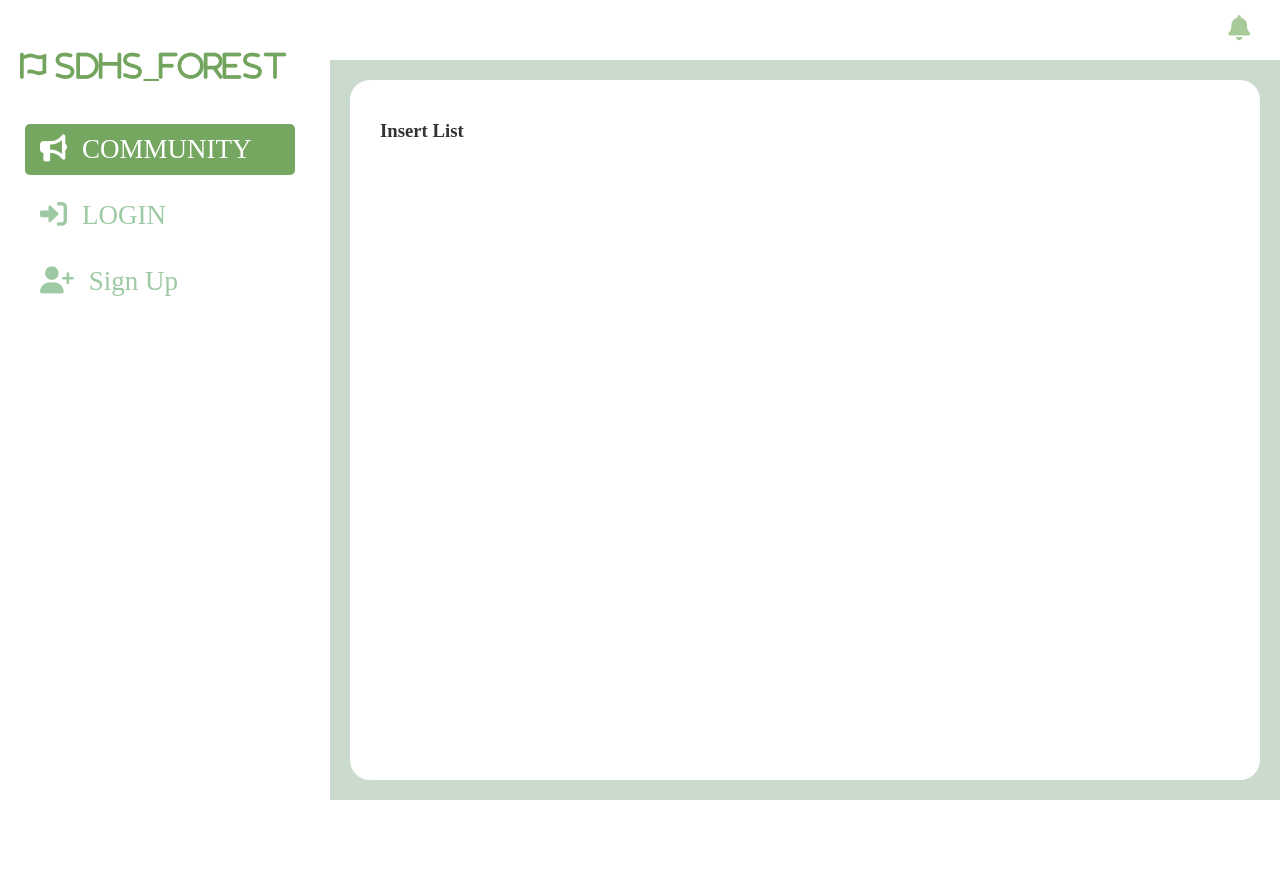
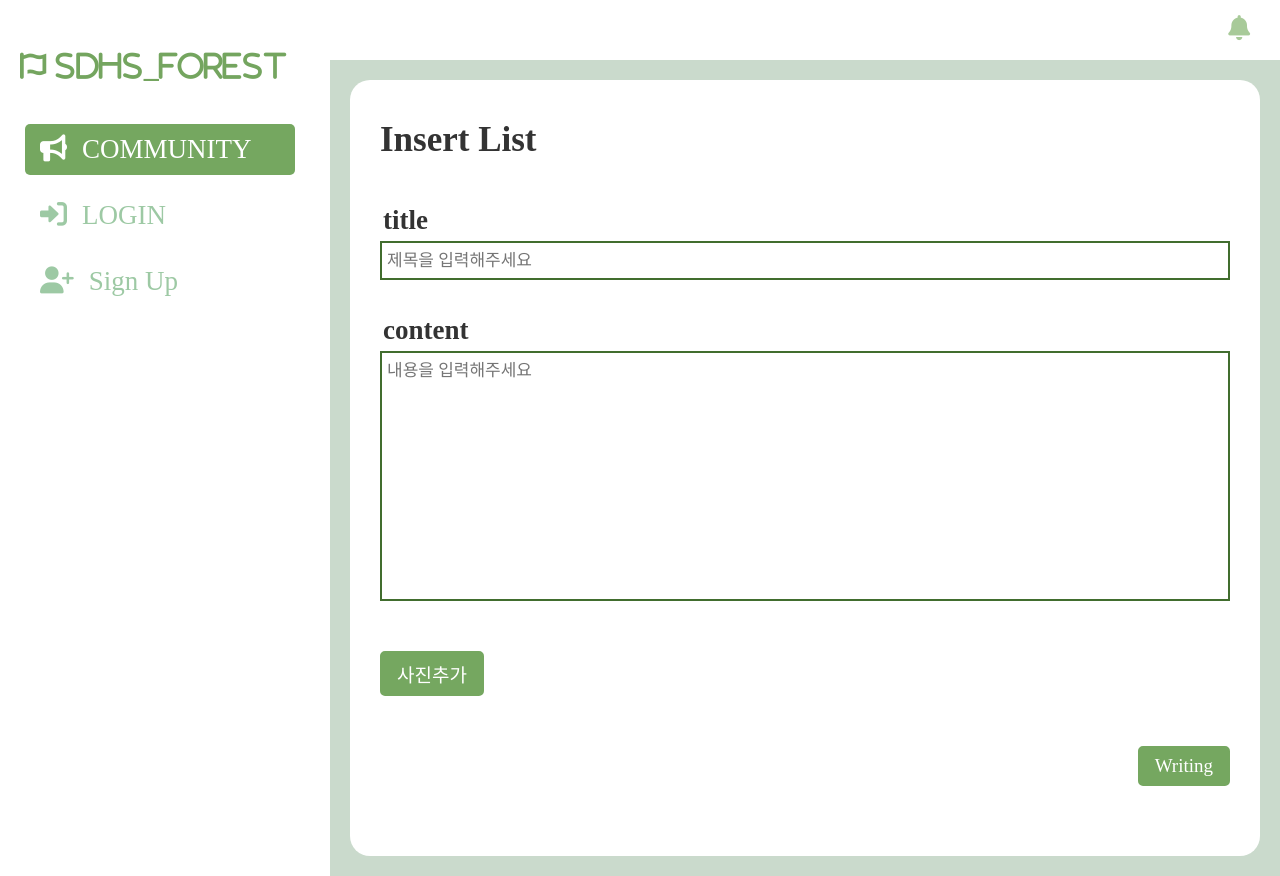
Before and after one commit to Minseok0917/sdhs-forest, a PHP site: page /insertList in a window 1280 px wide. Before the commit the page ends 800 px from the top, so only its background shows below. Run offline with PHP 8.4, Linux system fonts and the light colour scheme; some libraries are stand-ins or nearby versions; some web fonts are replaced.

Commit message:
게시판 ui 완성, 글작성 ui 완성

```diff
--- a/public/resource/css/style.css
+++ b/public/resource/css/style.css
@@ -13,6 +13,7 @@
 ul, li{list-style: none;}
 a{text-decoration: none; color: inherit; display: block;}
 img{object-fit: cover; width: 100%; height: 100%;}
+textarea{resize: none;}
 .flex{display: flex;}
 .grid{display: grid;}
 .btn{padding: 7px 15px; font-size: 19px; background: #75a760; border: 2px solid #75a760; border-radius: 5px; color: #fff; cursor: pointer; transition: all .3s;}
@@ -51,21 +52,21 @@ section.container .util-menu ul li.profile{width: 30px; height: 30px; border-rad
 /* 커뮤니티 페이지 */
 section .content-container{width: 100%; height: 100%; padding: 60px 0 0 20px;}
 section .content-container>.content{width: 100%; height: 100%; background: #cadacc; justify-content: center; align-items: center;}
-section .content-container>.content>.sub-content{width: calc(100% - 40px); background: #e1eee3; height: calc(100% - 40px); padding: 40px 30px 70px; background: #fff; border-radius: 20px; flex-direction: column; align-items: flex-end; gap: 45px;}
-section .content-container>.content>.sub-content .create-btn{padding: 0 20px;}
-section .content-container>.content>.sub-content .main_img{position: relative; width: 100%; height: 550px; margin: 0 auto; filter: brightness(.85); border-radius: 10px; overflow: hidden;}
-section .content-container>.content>.sub-content .main_img .text{position: absolute; bottom: 0; left: 0; padding: 40px 30px;}
-section .content-container>.content>.sub-content .main_img .text h2{color: #fff; font-size: 45px;}
-section .content-container>.content>.sub-content .item-container{width: 80%; margin: 0 auto; flex-direction: column; gap: 40px;}
-section .content-container>.content>.sub-content .item-container .item{position: relative; width: 100%; border: 3px solid #fff; cursor: pointer; border-radius: 20px; transition: all .3s; box-shadow: 0px 0px 5px #aaa;}
-section .content-container>.content>.sub-content .item-container .item:hover{border-color: rgb(138, 192, 115); transform: scale(1.02);}
-section .content-container>.content>.sub-content .item-container .item .container{width: 90%; margin: 0 auto; padding: 25px 0; align-items: center; gap: 70px;}
-section .content-container>.content>.sub-content .item-container .item .container .text{height: 120px; flex-direction: column; gap: 15px;}
-section .content-container>.content>.sub-content .item-container .item .container .text h4.title{font-size: 25px; opacity: .9;}
-section .content-container>.content>.sub-content .item-container .item .container .text p{font-size: 20px; opacity: .7;}
-section .content-container>.content>.sub-content .item-container .item .container .photo{width: 130px; height: 130px}
-section .content-container>.content>.sub-content .item-container .item .util{position: absolute; bottom: 20px; right: 35px; gap: 20px; align-items: center;}
-section .content-container>.content>.sub-content .item-container .item .util p{font-size: 20px;}
+section .content-container .sub-content{width: calc(100% - 40px); background: #e1eee3; height: calc(100% - 40px); padding: 40px 30px 70px; background: #fff; border-radius: 20px; flex-direction: column; align-items: flex-end; gap: 45px;}
+section .content-container .sub-content .create-btn{padding: 0 20px;}
+section .content-container .sub-content .main_img{position: relative; width: 100%; height: 550px; margin: 0 auto; filter: brightness(.85); border-radius: 10px; overflow: hidden;}
+section .content-container .sub-content .main_img .text{position: absolute; bottom: 0; left: 0; padding: 40px 30px;}
+section .content-container .sub-content .main_img .text h2{color: #fff; font-size: 45px;}
+section .content-container .sub-content .item-container{width: 80%; margin: 0 auto; flex-direction: column; gap: 40px;}
+section .content-container .sub-content .item-container .item{position: relative; width: 100%; border: 3px solid #fff; cursor: pointer; border-radius: 20px; transition: all .3s; box-shadow: 0px 0px 5px #aaa;}
+section .content-container .sub-content .item-container .item:hover{border-color: rgb(138, 192, 115); transform: scale(1.02);}
+section .content-container .sub-content .item-container .item .container{width: 90%; margin: 0 auto; padding: 25px 0; align-items: center; gap: 70px;}
+section .content-container .sub-content .item-container .item .container .text{height: 120px; flex-direction: column; gap: 15px;}
+section .content-container .sub-content .item-container .item .container .text h4.title{font-size: 25px; opacity: .9;}
+section .content-container .sub-content .item-container .item .container .text p{font-size: 20px; opacity: .7;}
+section .content-container .sub-content .item-container .item .container .photo{width: 130px; height: 130px}
+section .content-container .sub-content .item-container .item .util{position: absolute; bottom: 20px; right: 35px; gap: 20px; align-items: center;}
+section .content-container .sub-content .item-container .item .util p{font-size: 20px;}
 
 
 
@@ -101,3 +102,17 @@ section .content-container>.profile .profiles .profile-text{position: relative;
 section .content-container>.profile .profiles .profile-text h3{font-size: 25px;}
 section .content-container>.profile .profiles .profile-text p{font-size: 20px;}
 section .content-container>.profile .profiles .profile-text button{position: absolute; top: 0; right: 20px;}
+
+
+/* 게시글 작성 페이지 */
+section .content-container .sub-content>h3.title{font-size: 35px;}
+section .content-container .sub-content .insertForm{width: 100%; height: 100%; margin: 40px 0; flex-direction: column; gap: 30px;}
+section .content-container .sub-content .insertForm .form_title{width: 100%; flex-direction: column;}
+section .content-container .sub-content .insertForm .form_content{width: 100%; flex-direction: column;}
+section .content-container .sub-content .insertForm h5{font-size: 27px; padding: 5px 3px;}
+section .content-container .sub-content .insertForm input[type="text"],
+section .content-container .sub-content .insertForm textarea{outline: none; border: 2px solid #416d2e; line-height: 35px; padding: 0 5px; font-size: 17px;}
+section .content-container .sub-content .insertForm textarea{height: 250px;}
+section .content-container .sub-content .insertForm .photo-content{flex-direction: column; gap: 10px;}
+section .content-container .sub-content .insertForm .photo-content .add_btn{margin: 20px 0;}
+section .content-container .sub-content .insertForm .btns{width: 100%; justify-content: flex-end;}
--- a/public/resource/js/script.js
+++ b/public/resource/js/script.js
@@ -1,8 +1,9 @@
 
 {
     const article = document.querySelector("article.content-container");
-    article.id === "signup" ? signupPage()
-    : ""
+    article.id === "signup" ? signupPage() :
+    article.id === "insertList" ? insertListPage() :
+    ""
 }
 
 const returnSrc = (img) => {
@@ -20,7 +21,7 @@ function signupPage() {
 
     const imgChangeHandle = async function(e) {
         if(this.value.substr(-3) !== "jpg") {
-            alert();
+            alert("jpg만 선택 가능합니다.");
             this.value = "";
             return;
         };
@@ -32,3 +33,27 @@ function signupPage() {
 
     imgIpt.addEventListener("change", imgChangeHandle);
 };
+
+function insertListPage() {
+    const form = document.forms[0];
+    const photoContent = form.querySelector(".photo-content");
+    const addBtn = photoContent.querySelector("button");
+
+    const imgChangeHandle = function(){
+        if(this.value.substr(-3) !== "jpg") {
+            alert("jpg만 선택 가능합니다.");
+            this.value = "";
+            return
+        }
+    };
+
+    const _addButton = function() {
+        const ipt = document.createElement("input");
+        ipt.type = "file";
+        ipt.name = "list_img[]";
+        ipt.addEventListener('change', imgChangeHandle);
+        photoContent.appendChild(ipt);
+    };
+
+    addBtn.addEventListener("click", _addButton);
+};
--- a/src/views/insertList.php
+++ b/src/views/insertList.php
@@ -1,11 +1,26 @@
 
-    <article class="content-container">
+    <article id="insertList" class="content-container">
         <div class="content flex">
             <div class="sub-content">
                 <h3 class="title">Insert List</h3>
+                <form action="/insertListPro" method="post" enctype="multipart/form-data" class="insertForm flex">
+                    <div class="form_title flex">
+                        <h5>title</h5>
+                        <input type="text" name="list_title" placeholder="제목을 입력해주세요" required>
+                    </div>
+                    <div class="form_content flex">
+                        <h5>content</h5>
+                        <textarea name="list_content" placeholder="내용을 입력해주세요" required></textarea>
+                    </div>
+                    <div class="photo-content flex">
+                        <div class="add_btn">
+                            <button type="button" class="btn">사진추가</button>
+                        </div>
+                    </div>
+                    <div class="btns flex">
+                        <input type="submit" value="Writing" class="btn">
+                    </div>
+                </form>
             </div>
-            <form action="" method="post" class="">
-
-            </form>
         </div>
     </article>
--- a/user_tbl.sql
+++ b/user_tbl.sql
@@ -38,7 +38,8 @@ CREATE TABLE `user_tbl` (
 --
 -- 테이블의 덤프 데이터 `user_tbl`
 --
-
+INSERT INTO `user_tbl` (`sn`, `user_id`, `user_password`, `user_name`, `profile_img`) VALUES
+(1, 'admin', '1234', 'admin', 'default');
 --
 -- 덤프된 테이블의 인덱스
 --
--- a/web.php
+++ b/web.php
@@ -15,4 +15,6 @@ $get(
 $post(
     "/signupPro@User@signupPro",
     "/loginPro@User@loginPro",
+
+    "/insertListPro@List@insertListPro",
 );
```
Also changed, not shown: src/Controller/List.php (added, +14 -0 lines).
